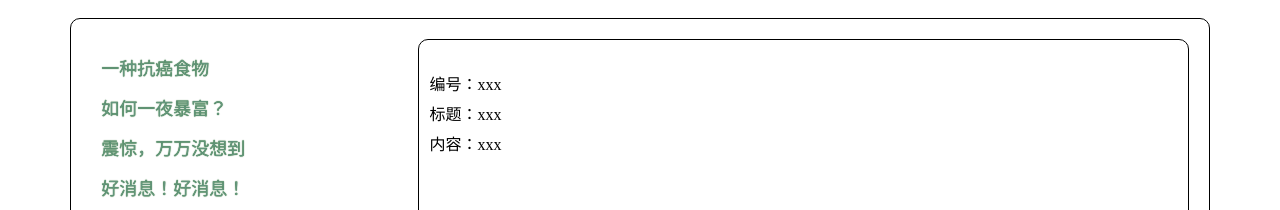
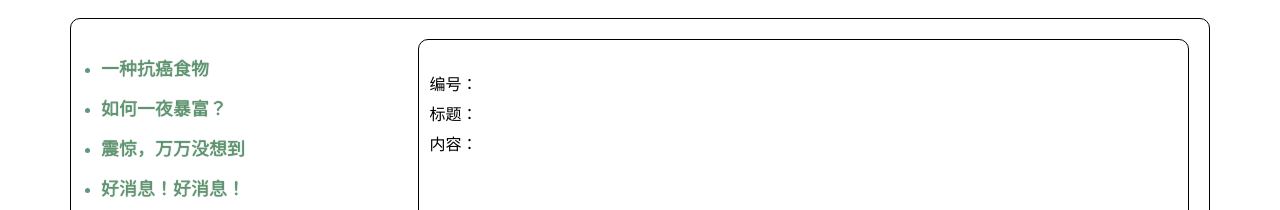
Before and after one commit to recursionBlack/vue3Learn2, a Vue app in the folder hello_vue3/: page /news/detail in a window 1280 px wide. Shown: the part 262-472 px from the top of the page. Built offline with nearby package versions, Linux system fonts and the light colour scheme; the HTML template or start-up script is replaced by a standard one.

Commit message:
37,路由——query传参

```diff
--- a/hello_vue3/src/pages/Detail.vue
+++ b/hello_vue3/src/pages/Detail.vue
@@ -1,12 +1,19 @@
 <template>
   <ul class="news-list">
-    <li>编号：xxx</li>
-    <li>标题：xxx</li>
-    <li>内容：xxx</li>
+    <li>编号：{{ query.id }}</li>
+    <li>标题：{{ query.title }}</li>
+    <li>内容：{{ query.content }}</li>
   </ul>
 </template>
 
-<script setup lang="ts"></script>
+<script setup lang="ts">
+import { useRoute } from 'vue-router'
+import { toRefs } from 'vue'
+
+const route = useRoute()
+
+let { query } = toRefs(route)
+</script>
 
 <style scoped>
 .news-list {
--- a/hello_vue3/src/pages/News.vue
+++ b/hello_vue3/src/pages/News.vue
@@ -3,7 +3,22 @@
     <!-- 导航区 -->
     <ul>
       <li v-for="news in newsList" :key="news.id">
-        <RouterLink to="/news/detail">{{ news.title }}</RouterLink>
+        <!-- 第一种写法 -->
+        <!-- <RouterLink :to="`/news/detail?id=${news.id}&title=${news.title}&content=${news.content}`"
+          >{{ news.title }}
+        </RouterLink> -->
+        <!-- 第二种写法 -->
+        <RouterLink
+          :to="{
+            name: 'xiang',
+            query: {
+              id: news.id,
+              title: news.title,
+              content: news.content,
+            },
+          }"
+          >{{ news.title }}
+        </RouterLink>
       </li>
     </ul>
     <!-- 展示区 -->
@@ -48,8 +63,11 @@
 }
 .news ul {
   margin-top: 30px;
-  list-style: none;
+  /* list-style: none; */
   padding-left: 10px;
+}
+.news li::marker {
+  color: #64967e;
 }
 .news li > a {
   font-size: 18px;
--- a/hello_vue3/src/router/index.ts
+++ b/hello_vue3/src/router/index.ts
@@ -21,7 +21,7 @@
       name: 'xinwen',
       path: '/news',
       component: News,
-      children: [{ path: 'detail', component: Detail }],
+      children: [{ name: 'xiang', path: 'detail', component: Detail }],
     },
     {
       name: 'guanyu',
```
